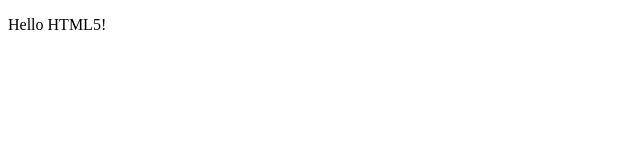
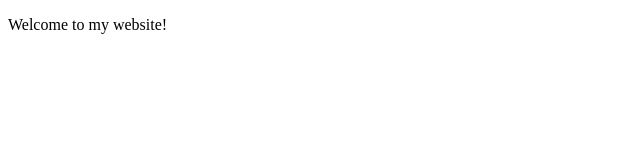
Before and after one commit to cetuslapetus/cetuslapetus.github.io, a plain HTML site: page index.html in a window 1280 px wide. Shown: the full height of the page, 0-640 px from the left. Drawn offline with Linux system fonts and the light colour scheme.

Commit message:
Update index.html
added a welcome

```diff
--- a/index.html
+++ b/index.html
@@ -5,6 +5,6 @@
       <meta http-equiv = "refresh" content = "2; url = https://www.youtube.com/watch?v=dQw4w9WgXcQ" />
    </head>
    <body>
-      <p>Hello HTML5!</p>
+      <p>Welcome to my website!</p>
    </body>
 </html>
```
